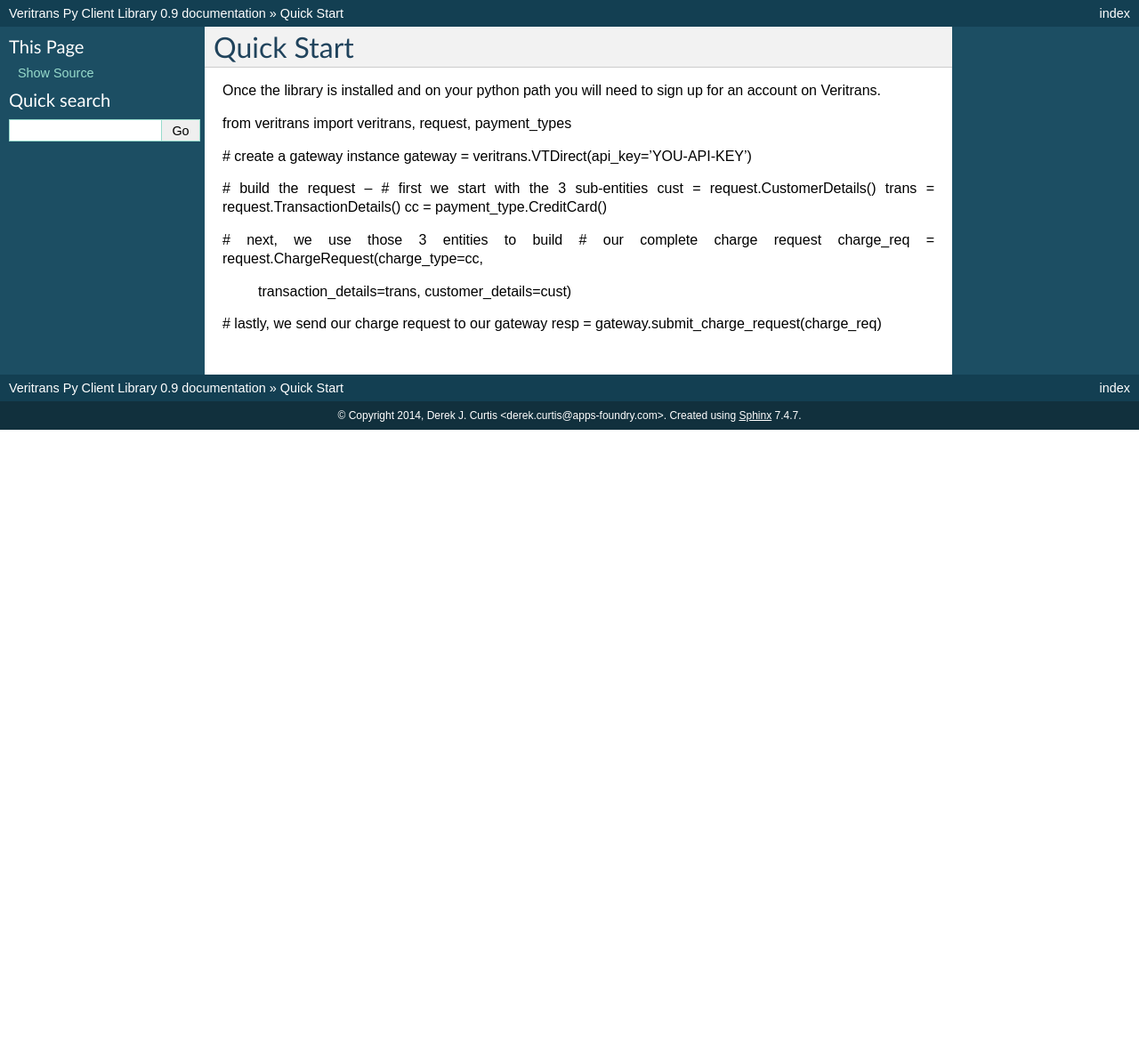
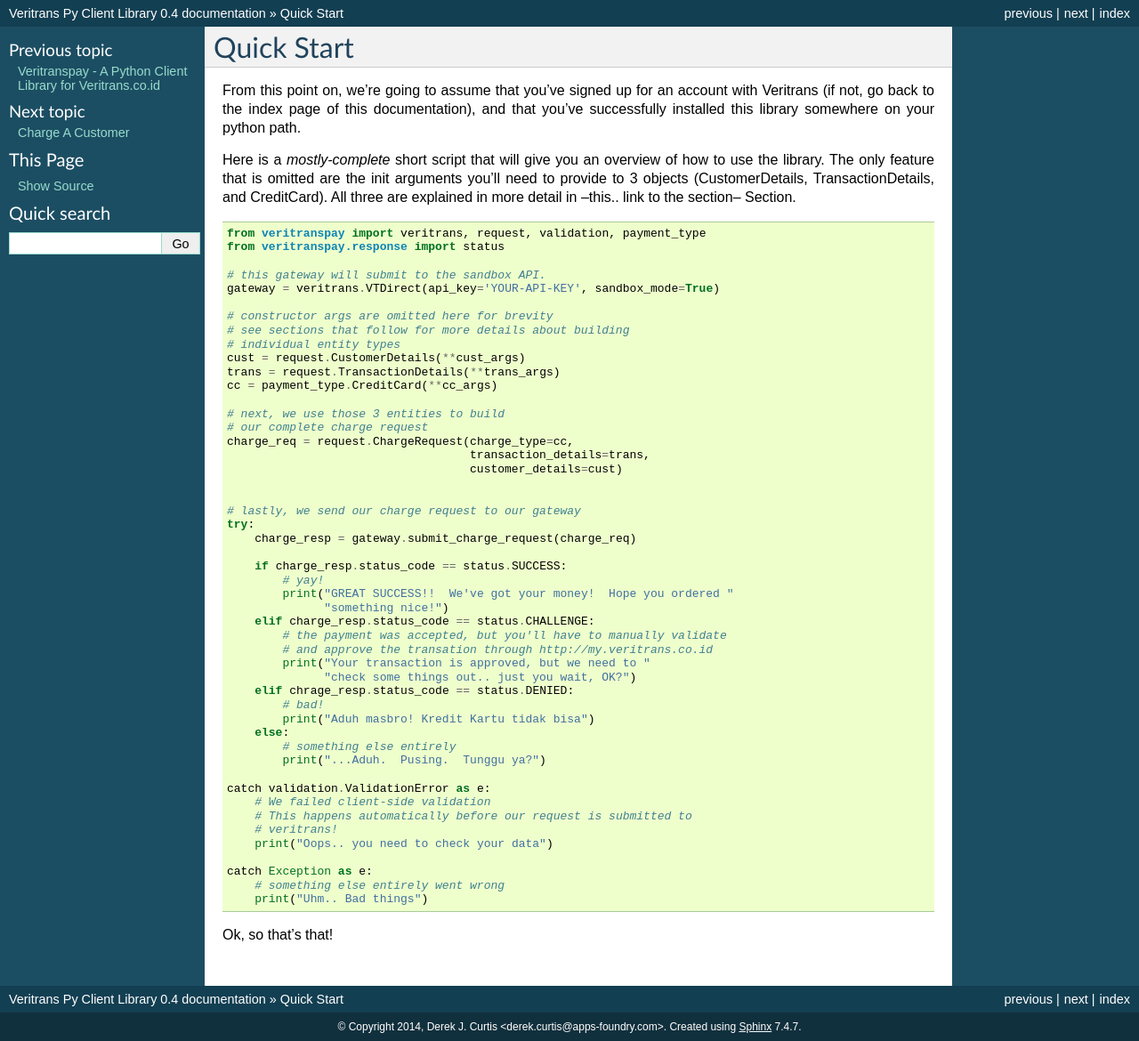
Before and after one commit to gramedia-digital-nusantara/midtranspay, a Sphinx documentation site: the page built from docs/quickstart.rst, in a window 1280 px wide. Shown: the whole page at 89% size. Built offline with Sphinx 7.4.7, drawn with Linux system fonts in a browser that asks for light colours; before the commit the page ends 900 px from its top, so only the background shows below that.

Commit message:
Added API documentation.

```diff
--- a/docs/conf.py
+++ b/docs/conf.py
@@ -54,9 +54,10 @@
 # built documents.
 #
 # The short X.Y version.
-version = '0.9'
+import veritranspay
+version = veritranspay.__version__
 # The full version, including alpha/beta/rc tags.
-release = '0.9'
+release = version
 
 # The language for content autogenerated by Sphinx. Refer to documentation
 # for a list of supported languages.
@@ -159,7 +160,7 @@
 # html_domain_indices = True
 
 # If false, no index is generated.
-# html_use_index = True
+html_use_index = True
 
 # If true, the index is split into individual pages for each letter.
 # html_split_index = False
@@ -248,8 +249,11 @@
 # One entry per manual page. List of tuples
 # (source start file, name, description, authors, manual section).
 man_pages = [
-    ('index', 'veritranspyclientlibrary', u'Veritrans Py Client Library Documentation',
-     [u'Derek J. Curtis <derek.curtis@apps-foundry.com>'], 1)
+    ('index',
+     'veritranspyclientlibrary',
+     u'Veritrans Py Client Library Documentation',
+     [u'Derek J. Curtis <derek.curtis@apps-foundry.com>'],
+     1)
 ]
 
 # If true, show URL addresses after external links.
@@ -262,8 +266,10 @@
 # (source start file, target name, title, author,
 #  dir menu entry, description, category)
 texinfo_documents = [
-  ('index', 'VeritransPyClientLibrary', u'Veritrans Py Client Library Documentation',
-   u'Derek J. Curtis <derek.curtis@apps-foundry.com>', 'VeritransPyClientLibrary', 'One line description of project.',
+  ('index', 'VeritransPyClientLibrary',
+   u'Veritrans Py Client Library Documentation',
+   u'Derek J. Curtis <derek.curtis@apps-foundry.com>',
+   'VeritransPyClientLibrary', 'One line description of project.',
    'Miscellaneous'),
 ]
 
--- a/docs/quickstart.rst
+++ b/docs/quickstart.rst
@@ -1,28 +1,67 @@
 Quick Start
 ============================
 
-Once the library is installed and on your python path you will need to sign
-up for an account on Veritrans.
+From this point on, we're going to assume that you've signed up for an account
+with Veritrans (if not, go back to the index page of this documentation),
+and that you've successfully installed this library somewhere on your python
+path.
 
-from veritrans import veritrans, request, payment_types
+Here is a *mostly-complete* short script that will give you an overview of
+how to use the library.  The only feature that is omitted are the init
+arguments you'll need to provide to 3 objects (CustomerDetails,
+TransactionDetails, and CreditCard).  All three are explained in more
+detail in --this.. link to the section-- Section.
+
+.. code-block:: python
+
+    from veritranspay import veritrans, request, validation, payment_type
+    from veritranspay.response import status
+
+    # this gateway will submit to the sandbox API.
+    gateway = veritrans.VTDirect(api_key='YOUR-API-KEY', sandbox_mode=True)
+
+    # constructor args are omitted here for brevity
+    # see sections that follow for more details about building
+    # individual entity types
+    cust = request.CustomerDetails(**cust_args)
+    trans = request.TransactionDetails(**trans_args)
+    cc = payment_type.CreditCard(**cc_args)
+
+    # next, we use those 3 entities to build
+    # our complete charge request
+    charge_req = request.ChargeRequest(charge_type=cc,
+                                       transaction_details=trans,
+                                       customer_details=cust)
 
 
-# create a gateway instance
-gateway = veritrans.VTDirect(api_key='YOU-API-KEY')
+    # lastly, we send our charge request to our gateway
+    try:
+        charge_resp = gateway.submit_charge_request(charge_req)
 
+        if charge_resp.status_code == status.SUCCESS:
+            # yay!
+            print("GREAT SUCCESS!!  We've got your money!  Hope you ordered "
+                  "something nice!")
+        elif charge_resp.status_code == status.CHALLENGE:
+            # the payment was accepted, but you'll have to manually validate
+            # and approve the transation through http://my.veritrans.co.id
+            print("Your transaction is approved, but we need to "
+                  "check some things out.. just you wait, OK?")
+        elif chrage_resp.status_code == status.DENIED:
+            # bad!
+            print("Aduh masbro! Kredit Kartu tidak bisa")
+        else:
+            # something else entirely
+            print("...Aduh.  Pusing.  Tunggu ya?")
 
-# build the request --
-# first we start with the 3 sub-entities
-cust = request.CustomerDetails()
-trans = request.TransactionDetails()
-cc = payment_type.CreditCard()
+    catch validation.ValidationError as e:
+        # We failed client-side validation
+        # This happens automatically before our request is submitted to
+        # veritrans!
+        print("Oops.. you need to check your data")
 
-# next, we use those 3 entities to build
-# our complete charge request
-charge_req = request.ChargeRequest(charge_type=cc,
-                                   transaction_details=trans,
-                                   customer_details=cust)
+    catch Exception as e:
+        # something else entirely went wrong
+        print("Uhm.. Bad things")
 
-
-# lastly, we send our charge request to our gateway
-resp = gateway.submit_charge_request(charge_req)
+Ok, so that's that!
--- /dev/null
+++ b/docs/response.rst
@@ -0,0 +1,5 @@
+Response
+========
+
+.. automodule:: veritranspay.response.response
+   :members:
```
Also changed, not shown: docs/charge-a-customer.rst (added, +8 -0 lines), docs/gateway.rst (added, +14 -0 lines), docs/index.rst (+6 -2 lines), docs/requests.rst (added, +8 -0 lines).
